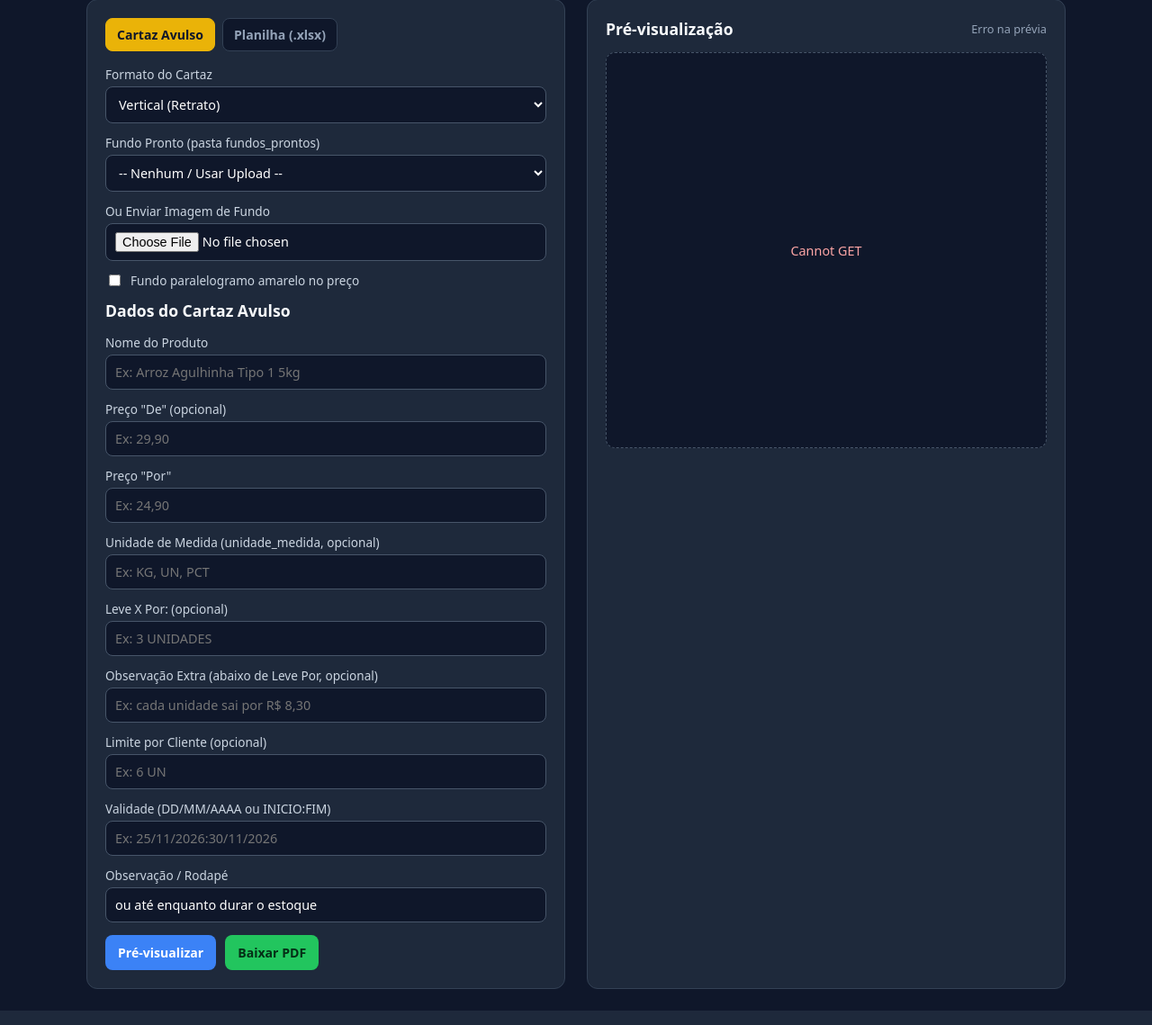
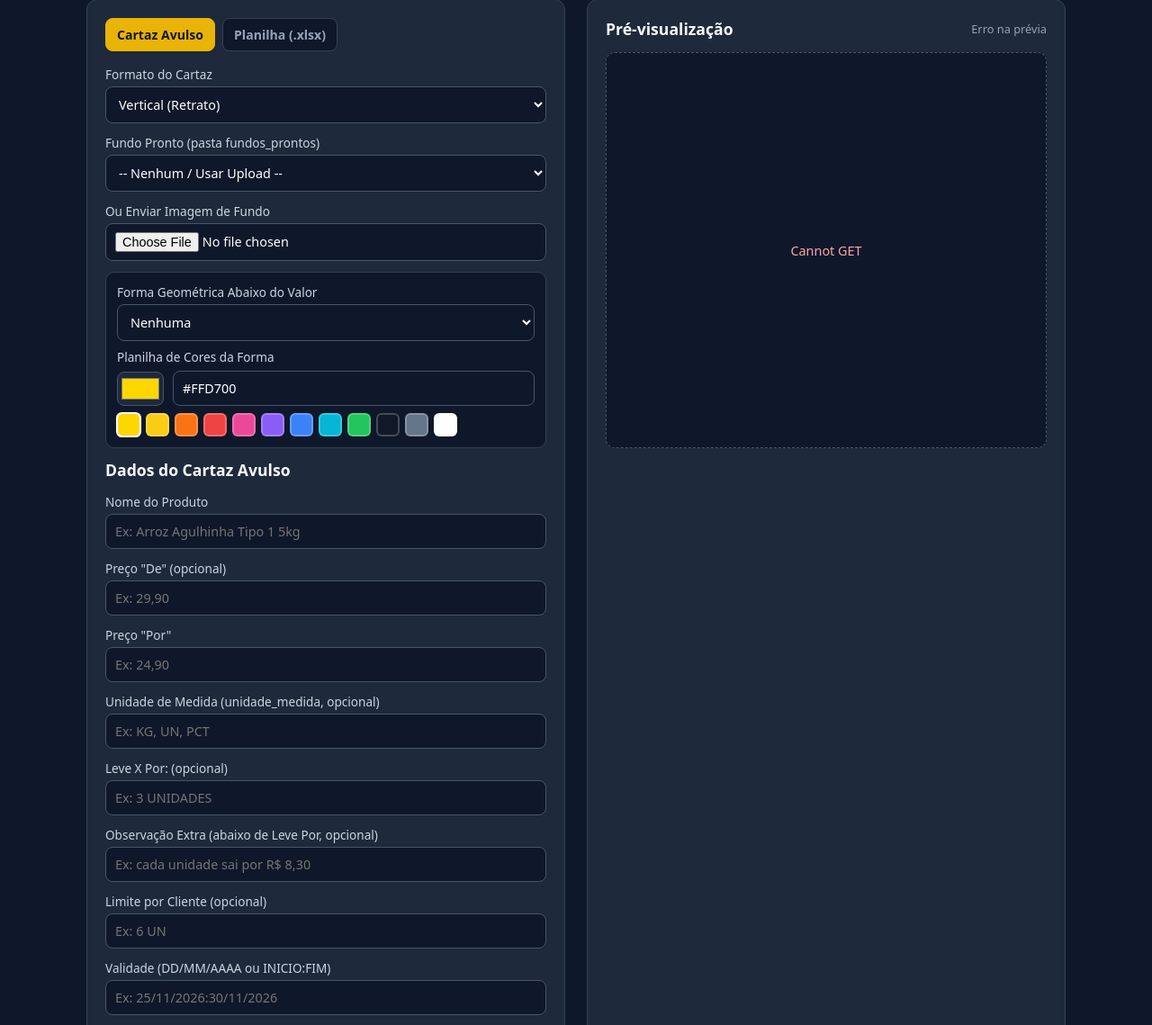
Before and after one commit to pegasusgraf-dot/cartaz, a Python web app: template templates/index.html in a window 1280 px wide. Shown: the part 77-1216 px from the top of the page at 90% size. Run offline with Jinja, Linux system fonts and the light colour scheme; the template is opened without the code that fills it: most values are stand-ins (such as "Sample title", 1, 10 or a date in 2020).

Commit message:
Update index.html

```diff
--- a/templates/index.html
+++ b/templates/index.html
@@ -29,7 +29,27 @@
       width: 100%; padding: 9px 10px; border-radius: 8px;
       border: 1px solid #475569; background: #0f172a; color: #fff; font-size: 0.9rem;
     }
-    .linha-check { display: flex; align-items: center; gap: 8px; margin: 12px 0; font-size: 0.9rem; }
+    .caixa-forma {
+      background: #0f172a; border: 1px solid #334155; border-radius: 10px;
+      padding: 12px; margin: 12px 0;
+    }
+    .linha-cor {
+      display: flex; gap: 10px; align-items: center; margin-top: 6px;
+    }
+    input[type="color"] {
+      width: 52px; height: 38px; padding: 2px; border-radius: 8px;
+      border: 1px solid #475569; background: #1e293b; cursor: pointer; flex-shrink: 0;
+    }
+    .planilha-cores {
+      display: flex; flex-wrap: wrap; gap: 6px; margin-top: 8px;
+    }
+    .swatch {
+      width: 26px; height: 26px; border-radius: 6px; padding: 0;
+      border: 2px solid rgba(255,255,255,0.22); cursor: pointer;
+    }
+    .swatch.ativa {
+      border-color: #ffffff; transform: scale(1.08);
+    }
     .botoes { display: flex; flex-wrap: wrap; gap: 10px; margin-top: 14px; }
     button {
       padding: 10px 14px; border-radius: 8px; border: 0; font-weight: 700;
@@ -94,9 +114,27 @@
         <input id="fundo_file" type="file" accept=".jpg,.jpeg,.png,.webp" />
       </div>
 
-      <div class="linha-check">
-        <input id="fundo_paralelogramo" type="checkbox" />
-        <label for="fundo_paralelogramo" style="margin:0;">Fundo paralelogramo amarelo no preço</label>
+      <div class="caixa-forma">
+        <div class="campo" style="margin-bottom:8px;">
+          <label for="forma_abaixo_valor">Forma Geométrica Abaixo do Valor</label>
+          <select id="forma_abaixo_valor">
+            <option value="nenhuma">Nenhuma</option>
+            <option value="paralelogramo">Paralelogramo</option>
+            <option value="retangulo">Retângulo</option>
+            <option value="retangulo_arredondado">Retângulo Arredondado</option>
+            <option value="pilula">Pílula / Cápsula</option>
+            <option value="trapezio">Trapézio</option>
+            <option value="losango">Losango</option>
+            <option value="elipse">Elipse</option>
+          </select>
+        </div>
+
+        <label for="cor_forma_picker">Planilha de Cores da Forma</label>
+        <div class="linha-cor">
+          <input id="cor_forma_picker" type="color" value="#FFD700" title="Escolher cor personalizada" />
+          <input id="cor_forma_hex" type="text" value="#FFD700" maxlength="9" placeholder="#FFD700" />
+        </div>
+        <div id="planilha-cores" class="planilha-cores" aria-label="Paleta de cores"></div>
       </div>
 
       <!-- ABA AVULSO -->
@@ -180,6 +218,63 @@
     let controllerPreviewAvulso = null;
     let ultimaUrlPreview = null;
 
+    const CORES_PLANILHA = [
+      { nome: "Amarelo Ouro", hex: "#FFD700" },
+      { nome: "Amarelo Oferta", hex: "#FACC15" },
+      { nome: "Laranja", hex: "#F97316" },
+      { nome: "Vermelho", hex: "#EF4444" },
+      { nome: "Rosa", hex: "#EC4899" },
+      { nome: "Roxo", hex: "#8B5CF6" },
+      { nome: "Azul", hex: "#3B82F6" },
+      { nome: "Ciano", hex: "#06B6D4" },
+      { nome: "Verde", hex: "#22C55E" },
+      { nome: "Preto", hex: "#111827" },
+      { nome: "Cinza", hex: "#64748B" },
+      { nome: "Branco", hex: "#FFFFFF" },
+    ];
+
+    function montarPlanilhaCores() {
+      const container = document.getElementById("planilha-cores");
+      const picker = document.getElementById("cor_forma_picker");
+      const hexInput = document.getElementById("cor_forma_hex");
+      if (!container) return;
+
+      container.innerHTML = "";
+      CORES_PLANILHA.forEach((c) => {
+        const btn = document.createElement("button");
+        btn.type = "button";
+        btn.className = "swatch";
+        btn.style.background = c.hex;
+        btn.title = `${c.nome} (${c.hex})`;
+        btn.dataset.hex = c.hex.toUpperCase();
+        if (hexInput.value.trim().toUpperCase() === c.hex.toUpperCase()) {
+          btn.classList.add("ativa");
+        }
+        btn.addEventListener("click", () => {
+          picker.value = c.hex;
+          hexInput.value = c.hex.toUpperCase();
+          marcarSwatchAtiva(c.hex);
+          notificarMudancaEstilo();
+        });
+        container.appendChild(btn);
+      });
+    }
+
+    function marcarSwatchAtiva(hex) {
+      const alvo = String(hex || "").trim().toUpperCase();
+      document.querySelectorAll("#planilha-cores .swatch").forEach((el) => {
+        el.classList.toggle("ativa", el.dataset.hex === alvo);
+      });
+    }
+
+    function notificarMudancaEstilo() {
+      if (abaAtual === "avulso") {
+        agendarPreviewAvulso(120);
+      } else if (document.getElementById("planilha_file").files[0] && document.getElementById("codigo_produto").value.trim()) {
+        atualizarPreviewPlanilha();
+      }
+    }
+
     document.querySelectorAll(".aba").forEach((btn) => {
       btn.addEventListener("click", () => {
         document.querySelectorAll(".aba").forEach((b) => b.classList.remove("ativa"));
@@ -225,9 +320,13 @@
 
     function montarFormDataBase() {
       const fd = new FormData();
+      const forma = document.getElementById("forma_abaixo_valor").value;
+      const corHex = (document.getElementById("cor_forma_hex").value || "#FFD700").trim();
       fd.append("formato", document.getElementById("formato").value);
       fd.append("fundo_preset", document.getElementById("fundo_preset").value);
-      fd.append("fundo_paralelogramo", document.getElementById("fundo_paralelogramo").checked ? "true" : "false");
+      fd.append("forma_abaixo_valor", forma);
+      fd.append("cor_forma_abaixo", corHex);
+      fd.append("fundo_paralelogramo", forma === "paralelogramo" ? "true" : "false");
       const fFile = document.getElementById("fundo_file").files[0];
       if (fFile) fd.append("fundo", fFile);
       return fd;
@@ -345,6 +444,26 @@
       a.click();
     }
 
+    const pickerCor = document.getElementById("cor_forma_picker");
+    const inputHexCor = document.getElementById("cor_forma_hex");
+
+    pickerCor.addEventListener("input", () => {
+      const val = pickerCor.value.toUpperCase();
+      inputHexCor.value = val;
+      marcarSwatchAtiva(val);
+      notificarMudancaEstilo();
+    });
+
+    inputHexCor.addEventListener("input", () => {
+      const raw = inputHexCor.value.trim();
+      const comHash = raw.startsWith("#") ? raw : "#" + raw;
+      if (/^#[0-9a-fA-F]{6}$/.test(comHash)) {
+        pickerCor.value = comHash;
+        marcarSwatchAtiva(comHash);
+      }
+      notificarMudancaEstilo();
+    });
+
     [
       "descricao_produtos",
       "preco_normal",
@@ -363,19 +482,14 @@
       }
     });
 
-    ["formato", "fundo_preset", "fundo_file", "fundo_paralelogramo"].forEach((id) => {
+    ["formato", "fundo_preset", "fundo_file", "forma_abaixo_valor"].forEach((id) => {
       const el = document.getElementById(id);
       if (el) {
-        el.addEventListener("change", () => {
-          if (abaAtual === "avulso") {
-            agendarPreviewAvulso(150);
-          } else if (document.getElementById("planilha_file").files[0] && document.getElementById("codigo_produto").value.trim()) {
-            atualizarPreviewPlanilha();
-          }
-        });
+        el.addEventListener("change", notificarMudancaEstilo);
       }
     });
 
+    montarPlanilhaCores();
     carregarFundos().then(() => {
       atualizarPreviewAvulso();
     });
```
